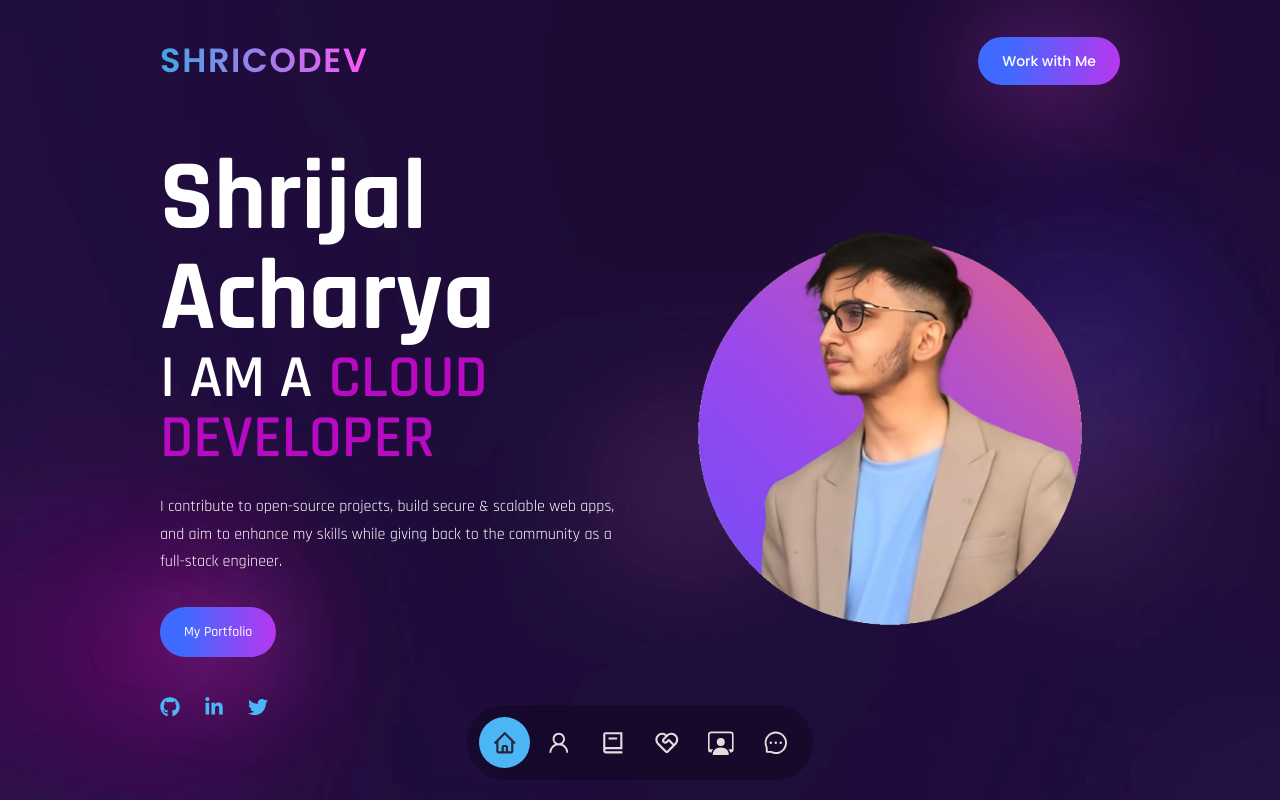
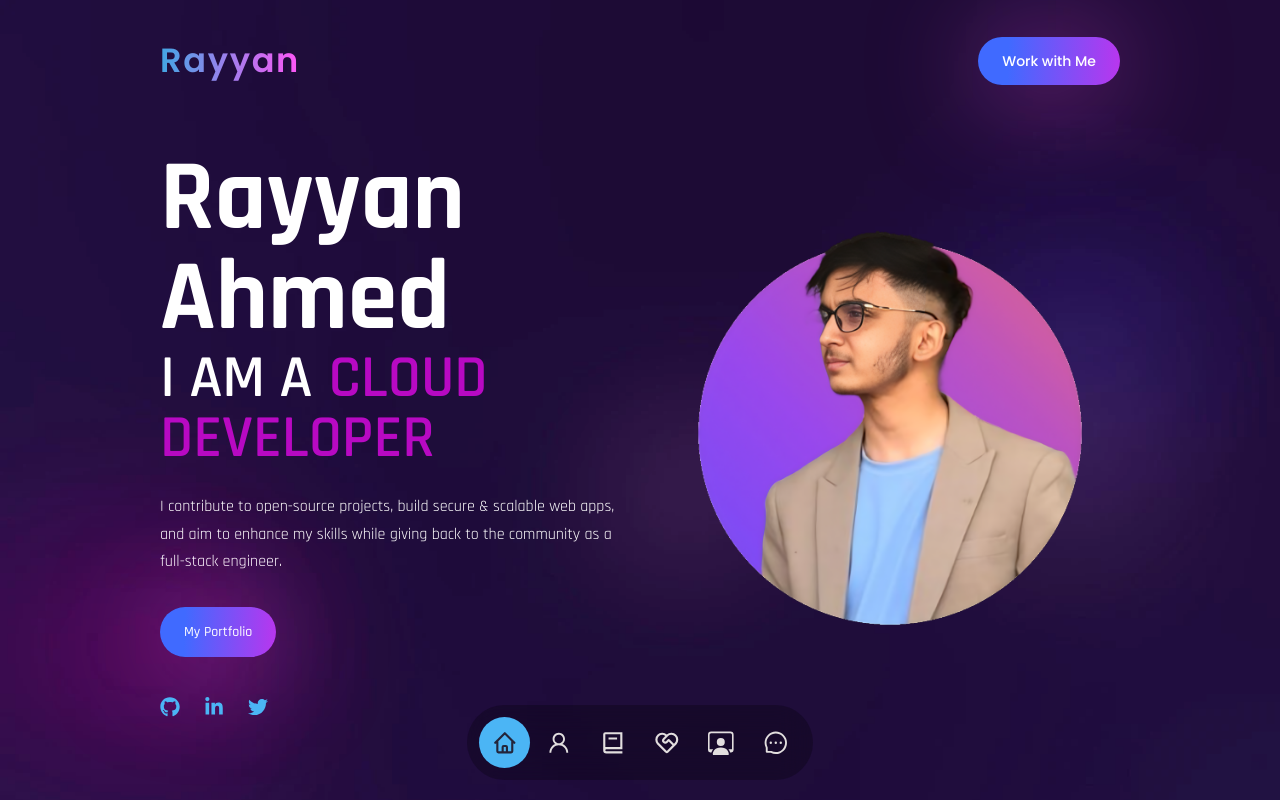
Before and after one commit to Rayyan9477/react-portfolio, a React (Vite) app: page / in a window 1280 px wide. Shown: the top 800 px of the page. Built offline with nearby package versions, Linux system fonts and the light colour scheme.

Commit message:
update header and portfolio components: change name and update social media links

```diff
--- a/src/components/header/banner/banner.tsx
+++ b/src/components/header/banner/banner.tsx
@@ -26,7 +26,7 @@ const HeaderBanner = () => {
             className="mx-auto mb-[1.8rem] w-[330px] flex-1 max-sm:hidden lg:hidden"
           >
             {/* the image for the header banner section */}
-            <img src={myImage} alt="Shrijal Acharya" />
+            <img src={myImage} alt="Rayyan Ahmed" />
           </motion.div>
           <div className="flex-1 text-center font-secondary lg:text-left">
             <motion.h1
@@ -36,7 +36,7 @@ const HeaderBanner = () => {
               viewport={{ once: false, amount: 0.7 }}
               className="text-[55px] font-bold leading-[1] lg:text-[100px]"
             >
-              Shrijal <span>Acharya</span>
+              Rayyan <span>Ahmed</span>
             </motion.h1>
             <motion.div
               variants={fadeIn("up", 0.4)}
@@ -99,21 +99,21 @@ const HeaderBanner = () => {
               className="mx-auto flex max-w-max gap-x-6 text-[20px] lg:mx-0"
             >
               <a
-                href="https://github.com/shricodev"
+                href="https://github.com/Rayyan9477"
                 target="_blank"
                 rel="noopener"
               >
                 <FaGithub />
               </a>
               <a
-                href="https://linkedin.com/in/iamshrijal"
+                href="https://www.linkedin.com/in/rayyan-ahmed9477/"
                 target="_blank"
                 rel="noopener"
               >
                 <FaLinkedinIn />
               </a>
               <a
-                href="https://twitter.com/shricodev"
+                href="https://x.com/Rayyan9477"
                 target="_blank"
                 rel="noopener"
               >
@@ -128,7 +128,7 @@ const HeaderBanner = () => {
             className="hidden w-[550px] max-w-[320px] flex-1 lg:flex lg:max-w-[485px]"
           >
             {/* the image for the header banner section */}
-            <img src={myImage} alt="Shrijal Acharya" />
+            <img src={myImage} alt="Rayyan Ahmed" />
           </motion.div>
         </div>
       </div>
--- a/src/components/header/header.tsx
+++ b/src/components/header/header.tsx
@@ -20,7 +20,7 @@ const Header = () => {
             }}
           >
             <p className="text-gradient bg-gradient-to-r from-[#42A6E3] to-[#FF56F6] bg-clip-text font-primary text-[2.1rem] font-bold tracking-wider text-transparent">
-              SHRICODEV
+              Rayyan
             </p>
           </a>
           <a href="#contact">
--- a/src/components/portfolio/portfolio.tsx
+++ b/src/components/portfolio/portfolio.tsx
@@ -48,7 +48,7 @@ const Portfolio = () => {
       <div className="mt-[3.5rem] flex justify-center">
         <p className="text-[#ffffffb8]">
           For more visit{" "}
-          <a href="https://github.com/shricodev" target="_blank" rel="noopener">
+          <a href="https://github.com/Rayyan9477" target="_blank" rel="noopener">
             <span className="cursor-pointer font-bold text-primary">
               My Github Profile✌️
             </span>
```
